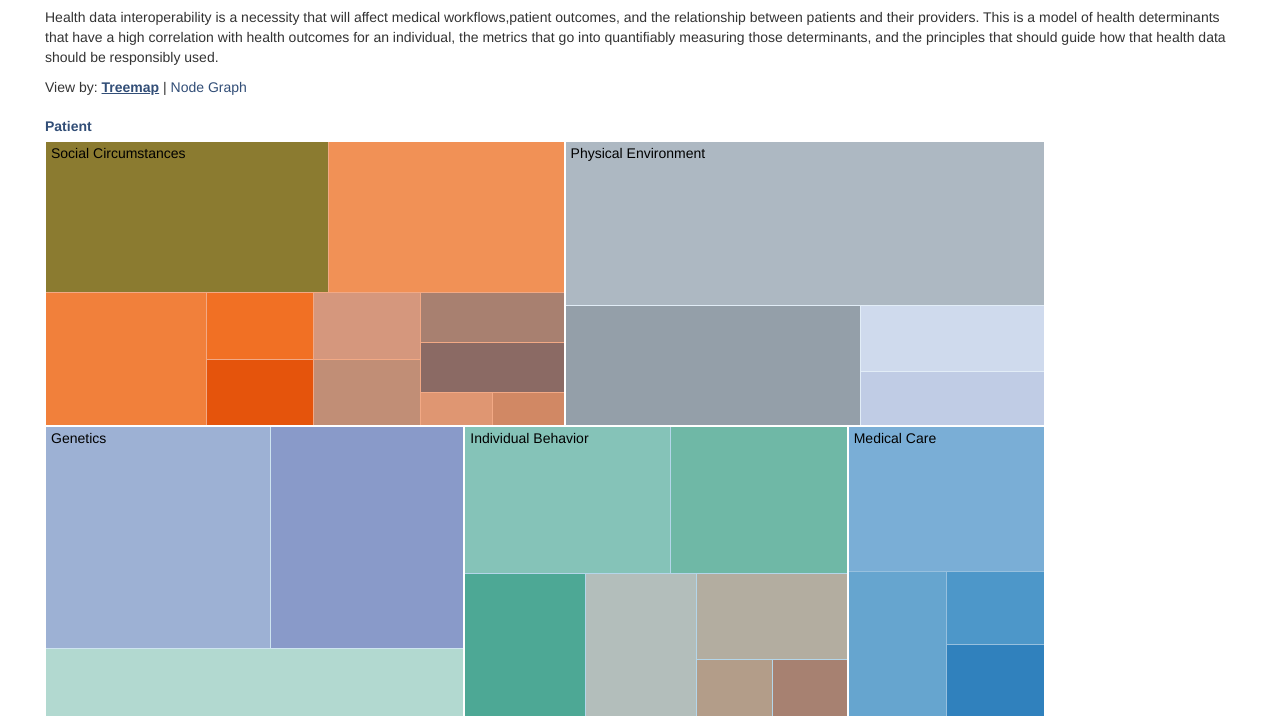
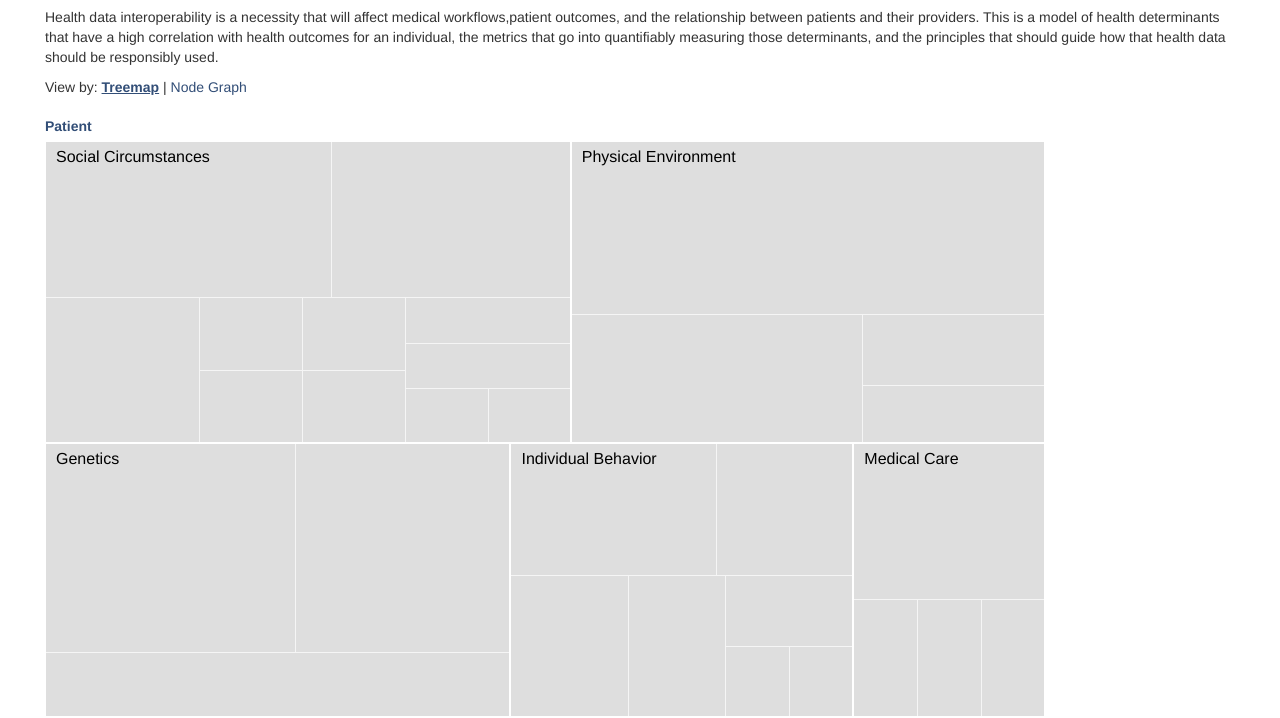
Before and after one commit to goinvo/HealthDeterminants, a plain HTML site: page index.html in a window 1280 px wide. Shown: the part 116-834 px from the top of the page. Drawn offline with nearby package versions, Linux system fonts and the light colour scheme.

Commit message:
reorganize data and depth, add source in box

```diff
--- a/data/dataForTreemap.json
+++ b/data/dataForTreemap.json
@@ -9,21 +9,18 @@
                 "children": [
                     {
                         "name": "Conscientiousness level",
-                        "children": [
-                            {"name": "Big Five Inventory (BIF)", "value": 3938}
-                        ]
+                        "value": 3938,
+                        "source": "- Big Five Inventory (BIF)"
                     },
                     {
                         "name": "Self efficacy",
-                        "children": [
-                            {"name": "NIH Toolbox Self-Efficacy Survey", "value": 3812}
-                        ]
+                        "source": "- NIH Toolbox Self-Efficacy Survey",
+                        "value": 3812
                     },
                     {
                         "name": "Optimism level",
-                        "children": [
-                            {"name": "Life Orientation Test-Revised (LOT-R)", "value": 3812}
-                        ]
+                        "source": "- Life Orientation Test-Revised (LOT-R)",
+                        "value": 3812
                     },
                     {"name": "Life satisfaction level", "value": 743},
                     {"name": "Cognitive function late in life", "value": 743}
@@ -34,25 +31,22 @@
                 "children": [
                     {
                         "name": "Stress level",
-                        "children": [
-                            {"name": "Behavioral Risk Factor Surveillance System questionnaire (BRFSS)", "value": 3534}
-                        ]
+                        "source": "- Behavioral Risk Factor Surveillance System questionnaire (BRFSS)",
+                        "value": 3534
                     },
                     {"name": "Hopelessness level", "value": 3534},
                     {
                         "name": "Anxiety level",
-                        "children": [
-                            {"name": "Generalized Axiety Disorder Scale (GAD-7)", "value": 3534},
-                            {"name": "Patient Reported Outcome Measurement Information System (PROMIS) T-Score", "value": 3534}
-                        ]
+                        "source": "- Generalized Axiety Disorder Scale (GAD-7)",
+                        "source2": "- Patient Reported Outcome Measurement Information System (PROMIS) T-Score",
+                        "value": 3534
                     },
                     {
                         "name": "Depression level",
-                        "children": [
-                          {"name": "Patient Reported Outcome Measurement Information System (PROMIS) T-Score", "value": 3534},
-                          {"name": "Patient Health Questionnaire (PHQ-9)", "value": 3534},
-                          {"name": "Center for Epidemiologic Studies Depression Scale (CESD-R)", "value": 3534}
-                        ]
+                        "source": "- Patient Reported Outcome Measurement Information System (PROMIS) T-Score",
+                        "source2": "- Patient Health Questionnaire (PHQ-9)",
+                        "source3": "- Center for Epidemiologic Studies Depression Scale (CESD-R)",
+                        "value": 3534
                     }
                 ]
             },
@@ -61,15 +55,13 @@
                 "children": [
                     {
                         "name": "Alcohol use habits",
-                        "children": [
-                            {"name": "Alcohol Use Disorders Identification Test (AUDIT-C)", "value": 3534}
-                        ]
+                        "source": "- Alcohol Use Disorders Identification Test (AUDIT-C)",
+                        "value": 3534
                     },
                     {
                         "name": "Tobacco use habits",
-                        "children": [
-                            {"name": "National Health Interview Survey (NHIS)", "value": 3534}
-                        ]
+                        "source": "- National Health Interview Survey (NHIS)",
+                        "value": 3534
                     },
                     { "name": "Other substance habits", "value": 3534 }
                 ]
@@ -78,20 +70,9 @@
             {"name": "Diet patterns", "value": 3534},
             {
                 "name": "Physical activity",
-                "children": [
-                {
-                    "name": "Exercise vital signs",
-                    "children": [
-                        {"name": "Exercise vital signs", "value": 7074}
-                    ]
-                },
-                {
-                    "name": "Metabolic Equivalent of Task (MET minutes)",
-                    "children": [
-                        {"name": "Metabolic Equivalent of Task (MET minutes)", "value": 7074}
-                    ]
-                }
-                ]
+                "source": "- Exercise vital signs",
+                "source2": "- Metabolic Equivalent of Task (MET minutes)",
+                "value": 7074
             },
             {
                 "name": "Other risk related behaviors",
@@ -99,9 +80,8 @@
                     {"name": "Gun behavior", "value": 7074},
                     {"name": "Sexual activity", "value": 7074},
                     {"name": "Motor vehicle behavior",
-                        "children": [
-                            {"name": "Behavioral Risk Factor Surveillance System questionnaire (BRFSS)", "value": 7074}
-                        ]
+                     "source": "- Behavioral Risk Factor Surveillance System questionnaire (BRFSS)",
+                     "value": 7074
                     }
                 ]
             }
@@ -110,68 +90,47 @@
     {
         "name": "Social Circumstances",
         "children": [
-            {"name": "Gender identity", "value": 1983},
+            {"name": "Gender identity", "value": 3500},
             {
               "name": "Military service",
-              "children": [
-                {
-                  "name": "American Community Survey (ACS)",
-                  "children": [
-                    {"name": "American Community Survey (ACS)", "value": 1983}
-                  ]
-                }
-              ]
+              "source": "- American Community",
+              "source2": "Survey (ACS)",
+              "value": 3500
             },
             {
                 "name": "Sexual orientation",
-                "children": [
-                  {
-                    "name": " ",
-                    "children": [
-                      {"name": "National Health Interview Survey (NHIS)", "value": 5842}
-                    ]
-                  }
-                ]
+                "source": "- National Health Interview Survey (NHIS)",
+                "value": 5842
             },
             {
                 "name": "Citizenship status",
-                "children": [
-                {
-                    "name": "US census",
-                    "children": [
-                        {"name": "US census", "value": 5842}
-                    ]
-                }
-                ]
+                "source": "- US census",
+                "value": 5842
             },
             {
               "name": "Social status",
               "children": [
                 {
                   "name": "Occupation",
-                  "children": [
-                    {"name": "US census", "value": 5842}
-                  ]
+                  "source": "- US census",
+                  "value": 5842
                 },
                 {
                   "name": "Education level",
-                  "children": [
-                    {"name": "US census", "value": 5842}
-                  ]
+                  "source": "- US census",
+                  "value": 5842
                 },
                 {"name": "Language and literacy level", "value": 5842},
                 {"name": "Family income level", "value": 5842},
                 {
                   "name": "Individual income level",
-                  "children": [
-                    {"name": "US census", "value": 5842}
-                  ]
+                  "source": "- US census",
+                  "value": 5842
                 },
                 {
                   "name": "Subjective social status",
-                  "children": [
-                    {"name": "MacArthur SES indicator", "value": 5842}
-                  ]
+                  "source": "- MacArthur SES indicator",
+                  "value": 5842
                 }
               ]
             },
@@ -189,40 +148,35 @@
               "children": [
                 {
                   "name": "Quality of community support",
-                  "children": [
-                    {"name": "National Health and Nutrition Examination Survey (NHANES III)", "value": 5842}
-                  ]
+                  "source": "- National Health and Nutrition Examination",
+                  "source2": "Survey (NHANES III)",
+                  "value": 5842
                 },
                 {
                   "name": "Quality of friends support",
-                  "children": [
-                    {"name": "National Health and Nutrition Examination Survey (NHANES III)", "value": 5842}
-                  ]
+                  "source": "- National Health and Nutrition Examination",
+                  "source2": "Survey (NHANES III)",
+                  "value": 5842
                 },
                 {
                   "name": "Quality of family support",
-                  "children": [
-                    {"name": "National Health and Nutrition Examination Survey (NHANES III)", "value": 5842}
-                  ]
+                  "source": "- National Health and Nutrition Examination",
+                  "source2": "Survey (NHANES III)",
+                  "value": 5842
                 },
                 {
                   "name": "Intimate relationships",
-                  "children": [
-                    {"name": "Intimate Partner Violence: HARK questionnaire", "value": 5842}
-                  ]
+                  "source": "- Intimate Partner Violence: HARK questionnaire",
+                  "value": 5842
                 },
                 {"name": "Civic participation", "value": 5842}
               ]
             },
             {
               "name": "Early childhood education",
-              "children": [
-                {"name": "Adverse Childhood Experiences (ACE) score",
-                  "children": [
-                    {"name": "Adverse Childhood Experiences (ACE) score", "value": 5842}
-                  ]
-                }
-              ]
+              "source": "- Adverse Childhood",
+              "source2": "Experiences (ACE) score",
+              "value": 5842
             },
             {"name": "Discrimination", "value": 5842},
             {"name": "Work conditions", "value": 5842}
@@ -236,39 +190,33 @@
             "children": [
             {
                 "name": "Single-gene",
-                "children": [
-                    {"name": "Genetic test", "value": 5842}
-                ]
+                "source": "- Genetic test",
+                "value": 5842
             },
             {
                 "name": "Chromosomal",
-                "children": [
-                    {"name": "Genetic test", "value": 5842}
-                ]
+                "source": "- Genetic test",
+                "value": 5842
             },
             {
                 "name": "Multifactorial",
-                "children": [
-                    {"name": "Genetic test", "value": 5842}
-                ]
+                "source": "- Genetic test",
+                "value": 5842
             },
             {
                 "name": "Mitochondrial DNA-linked",
-                "children": [
-                    {"name": "Genetic test", "value": 5842}
-                ]
+                "source": "- Genetic test",
+                "value": 5842
             },
             {
                 "name": "Gender",
-                "children": [
-                    {"name": "US census", "value": 5842}
-                ]
+                "source": "- US census",
+                "value": 5842
             },
             {
                 "name": "Race and ethnicity",
-                "children": [
-                    {"name": "US census", "value": 5842}
-                ]
+                "source": "- US census",
+                "value": 5842
             }
             ]
         },
@@ -277,27 +225,23 @@
             "children": [
             {
                 "name": "Age",
-                "children": [
-                    {"name": "US census", "value": 5842}
-                ]
+                "source": "- US census",
+                "value": 5842
             },
             {
                 "name": "Height",
-                "children": [
-                    {"name": "Height", "value": 5842}
-                ]
+                "source": "- Height",
+                "value": 5842
             },
             {
                 "name": "Weight",
-                "children": [
-                    {"name": "Weight", "value": 5842}
-                ]
+                "source": "- Weight",
+                "value": 5842
             },
             {
                 "name": "Waist-hip ratio",
-                "children": [
-                    {"name": "Waist-hip ratio", "value": 5842}
-                ]
+                "source": "- Waist-hip ratio",
+                "value": 5842
             }
             ]
         },
@@ -306,40 +250,34 @@
             "children": [
             {
                 "name": "Bone density",
-                "children": [
-                    {"name": "DXA scan", "value": 5842}
-                ]
+                "source": "- DXA scan",
+                "value": 5842
             },
             {
                 "name": "Blood pressure",
-                "children": [
-                    {"name": "Sphygmomanometry", "value": 5842}
-                ]
+                "source": "- Sphygmomanometry",
+                "value": 5842
             },
             {"name": "Biochemical function", "value": 5842},
             {
                 "name": "Sensory function",
-                "children": [
-                    {"name": "Sensory system testing", "value": 5842}
-                ]
+                "source": "- Sensory system testing",
+                "value": 5842
             },
             {
                 "name": "Movement and balance",
-                "children": [
-                    {"name": "Motor system testing", "value": 5842}
-                ]
+                "source": "- Motor system testing",
+                "value": 5842
             },
             {
                 "name": "Strength and robustness",
-                "children": [
-                    {"name": "Strength testing", "value": 5842}
-                ]
+                "source": "- Strength testing",
+                "value": 5842
             },
             {
                 "name": "Fitness",
-                "children": [
-                    {"name": "Cardiorespiratory fitness test", "value": 5842}
-                ]
+                "source": "- Cardiorespiratory fitness test",
+                "value": 5842
             }
             ]
         }
@@ -350,21 +288,15 @@
         "children": [
         {
           "name": "Health literacy",
-          "children": [
-            {
-              "name": "Rapid Estimate of Adult Literacy in Medicine (REALM)",
-              "children": [
-                {"name": "Rapid Estimate of Adult Literacy in Medicine (REALM)", "value": 5842}
-              ]
-            }
-          ]
+          "source": "- Rapid Estimate of Adult Literacy in Medicine",
+          "source2": "(REALM)",
+          "value": 5842
         },
         {
           "name": "Quality of healthcare",
-          "children": [
-            {"name": "Provider cultural competency", "value": 5842},
-            {"name": "Provider linguistic competency", "value": 5842}
-          ]
+          "source": "- Provider cultural competency",
+          "source2": "- Provider linguistic competency",
+          "value": 5842
         },
         {
           "name": "Access to healthcare",
@@ -372,9 +304,8 @@
             {"name": "Quality of insurance", "value": 5842},
             {
               "name": "Vaccines and immunizations",
-              "children": [
-                {"name": "Vaccine registries", "value": 5842}
-              ]
+              "source": "- Vaccine registries",
+              "value": 5842
             },
             {"name": "Provider availability", "value": 5842},
             {"name": "Distance to resources", "value": 5842}
@@ -382,14 +313,8 @@
         },
         {
           "name": "Patient engagement",
-          "children": [
-            {
-              "name": "Patient Activation Measure (PAM survey)",
-              "children": [
-                {"name": "Patient Activation Measure (PAM survey)", "value": 5842}
-              ]
-            }
-          ]
+          "source": "- Patient Activation Measure (PAM survey)",
+          "value": 5842
         }
         ]
     },
@@ -401,15 +326,13 @@
           "children": [
             {
               "name": "Tobacco use exposure",
-              "children": [
-                {"name": "National Health Interview Survey (NHIS)", "value": 5842}
-              ]
+              "source": "- National Health Interview Survey (NHIS)",
+              "value": 5842
             },
             {
               "name": "Air quality",
-              "children": [
-                {"name": "National Health Interview Survey (NHIS)", "value": 5842}
-              ]
+              "source": "- National Health Interview Survey (NHIS)",
+              "value": 5842
             },
             {"name": "Lead exposure levels", "value": 5842},
             {"name": "Carcinogen exposure", "value": 5842},
@@ -430,27 +353,23 @@
             {"name": "Job opportunities", "value": 5842},
             {
               "name": "Crowding conditions",
-              "children": [
-                {"name": "American Community Survey (ACS)", "value": 5842}
-              ]
+              "source": "- American Community Survey (ACS)",
+              "value": 5842
             },
             {
               "name": "Transportation quality",
-              "children": [
-                {"name": "American Community Survey (ACS)", "value": 5842}
-              ]
+              "source": "- American Community Survey (ACS)",
+              "value": 5842
             },
             {
               "name": "Crime level",
-              "children": [
-                {"name": "US census", "value": 5842}
-              ]
+              "source": "- US census",
+              "value": 5842
             },
             {
               "name": "Access to healthy foods",
-              "children": [
-                {"name": "Geocoded residential address", "value": 5842}
-              ]
+              "source": "- Geocoded residential address",
+              "value": 5842
             }
           ]
         }
--- a/js/d3.js
+++ b/js/d3.js
@@ -170,8 +170,37 @@ function drawTreemap() {
           .text(function(d) { return formatNumber(d.value); });
 
       g.append("text")
-          .attr("dy", ".75em")
+          .attr("dy", "15px")
+          .attr("dx", "5px")
+          .attr("font-size", "16px")
+          //.attr("fill", "#324E77")
           .text(function(d) { return d.name; })
+          .call(text);
+        g.append("text")
+          .attr("dy", "35px")
+          .attr("dx", "5px")
+          .attr("font-size", "14px")
+          .text(function(d) { if(d.source) return "source: ";})
+          .call(text);
+
+        g.append("text")
+            .attr("dy", "55px")
+          .attr("dx", "5px")
+          .attr("font-size", "14px")
+          .text(function(d) { return d.source; })
+          .call(text);
+        g.append("text")
+            .attr("dy", "75px")
+          .attr("dx", "5px")
+          .attr("font-size", "14px")
+          .text(function(d) { return d.source2; })
+          .call(text);
+
+          g.append("text")
+            .attr("dy", "95px")
+          .attr("dx", "5px")
+          .attr("font-size", "14px")
+          .text(function(d) { return d.source3; })
           .call(text);
 
       function transition(d) {
@@ -223,7 +252,7 @@ function drawTreemap() {
           .attr("y", function(d) { return y(d.y); })
           .attr("width", function(d) { return x(d.x + d.dx) - x(d.x); })
           .attr("height", function(d) { return y(d.y + d.dy) - y(d.y); })
-          .attr("fill", function(d) { return d.parent ? color(d.name) : null; });
+         // .attr("fill", function(d) { return d.parent ? color(d.name) : null; });
     }
 
     function name(d) {
```
Also changed, not shown: css/main.css (+5 -5 lines), index.html (+0 -1 lines), js/min/d3-min.js.
